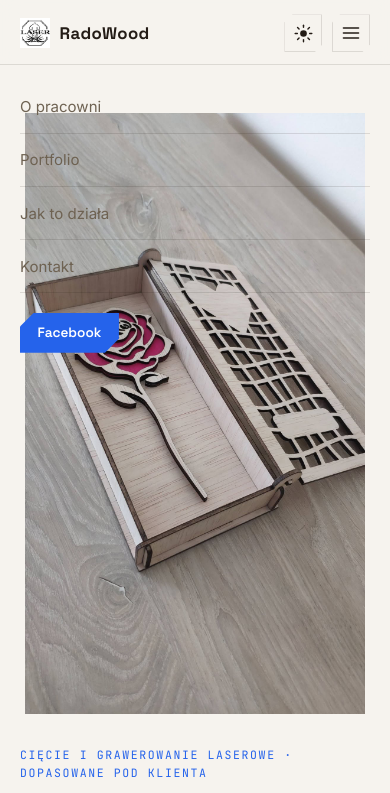
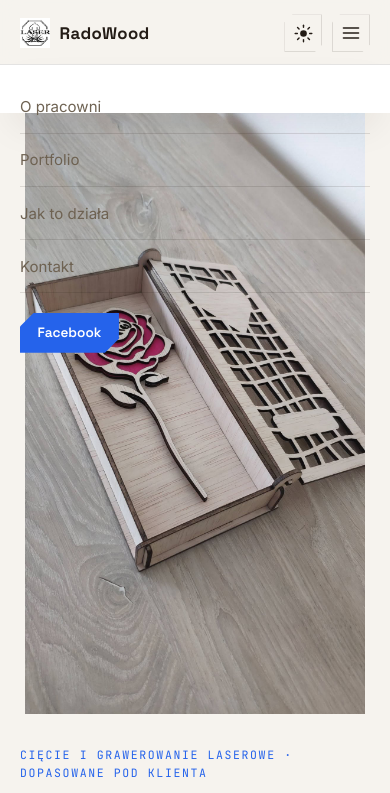
Before and after one commit to RadoWood/RadoWood, a plain HTML site: page index.html in a window 390 px wide. Both pictures are taken after a click on the button 351 px from the left and 33 px from the top of the page. Shown: the top 793 px of the page. Drawn offline with Linux system fonts and the light colour scheme.

Commit message:
Zmiana tła menu mobilnej wersji

```diff
--- a/styles.css
+++ b/styles.css
@@ -358,7 +358,8 @@ a.contact-card:hover{ transform: translateY(-3px); border-color: var(--accent);
 @media (max-width: 760px){
   .nav-links{
     position: fixed; inset: 64px 0 0 0; z-index: 99;
-    background: var(--bg); border-top: 1px solid var(--line);
+    background: var(--surface); border-top: 1px solid var(--line);
+    box-shadow: var(--shadow);
     flex-direction: column; align-items: flex-start; gap: 0;
     padding: 1rem clamp(20px,5vw,56px) 2rem;
     transform: translateY(-8px); opacity: 0; visibility: hidden;
```
